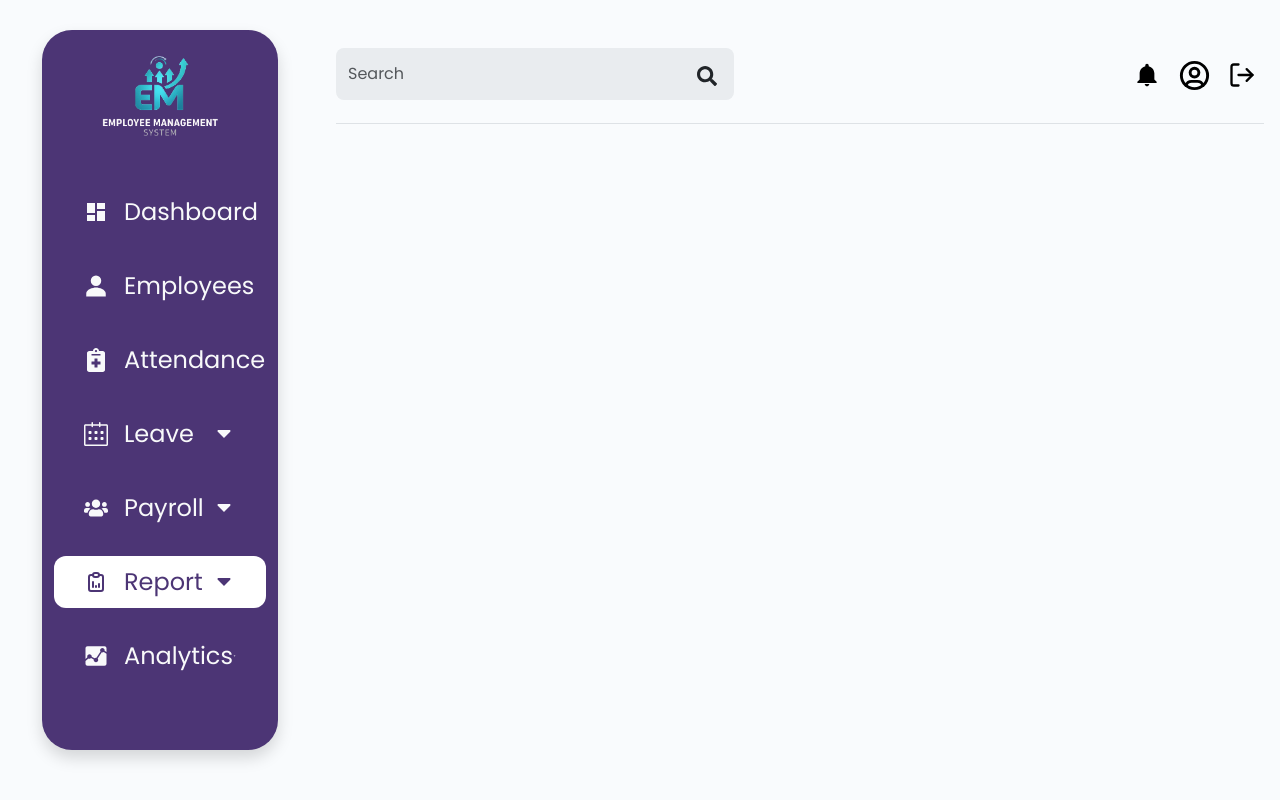
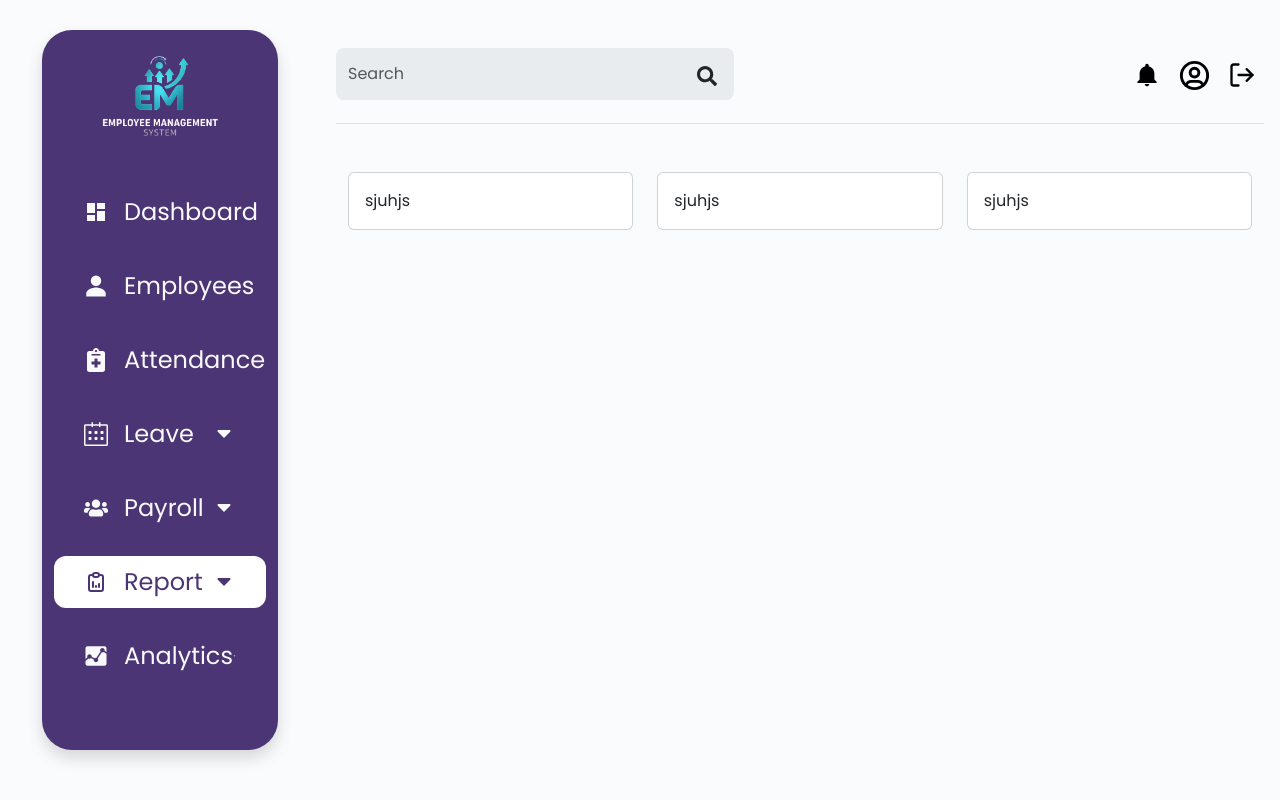
Before and after one commit to arabictech/ems, a React (Create React App) app in the folder frontend/: page /report in a window 1280 px wide. Built offline with nearby package versions, Linux system fonts and the light colour scheme; the HTML template or start-up script is replaced by a standard one.

Commit message:
create a report page

```diff
--- a/frontend/src/App.js
+++ b/frontend/src/App.js
@@ -20,6 +20,7 @@ import Slider from "./Components/Slider";
 import Container from "react-bootstrap/Container";
 import Row from "react-bootstrap/Row";
 import Col from "react-bootstrap/Col";
+import Report from "./Components/Report";
 
 function App() {
   return (
@@ -46,7 +47,7 @@ function App() {
                 <Route path='attendance' element={<Login />}/>
                 {/* <Route path='payroll' element={<Payroll />}/> */}
                 <Route path='analytics' element={<SalarySlip />}/>
-                {/* <Route path='report' element={<Profile />}/> */}
+                <Route path='report' element={<Report />}/>
                 <Route path='payroll' element={<TextControlsExample />}/>
                 <Route path='employee' element={<EmployeeCard />}/>
                 <Route path='profile/:id' element={<Profile />}/>
--- /dev/null
+++ b/frontend/src/Components/Report.jsx
@@ -0,0 +1,42 @@
+import React from 'react'
+import Card from 'react-bootstrap/Card';
+import CardBody from 'react-bootstrap/esm/CardBody';
+import Row from "react-bootstrap/Row";
+import Col from "react-bootstrap/Col";
+
+const Report = () => {
+    return (
+        <div className='main-content'>
+            <div>
+                <Row>
+                    <Col lg={4} md={6}>
+                        <Card>
+                            <CardBody>
+                                sjuhjs
+                            </CardBody>
+                        </Card>
+                    </Col>
+                    <Col lg={4} md={6}>
+                        <Card>
+                            <CardBody>
+                                sjuhjs
+                            </CardBody>
+                        </Card>
+                    </Col>
+                    <Col lg={4} md={6}>
+                        <Card>
+                            <CardBody>
+                                sjuhjs
+                            </CardBody>
+                        </Card>
+                    </Col>
+                </Row>
+            </div>
+
+
+
+        </div>
+    )
+}
+
+export default Report
```
